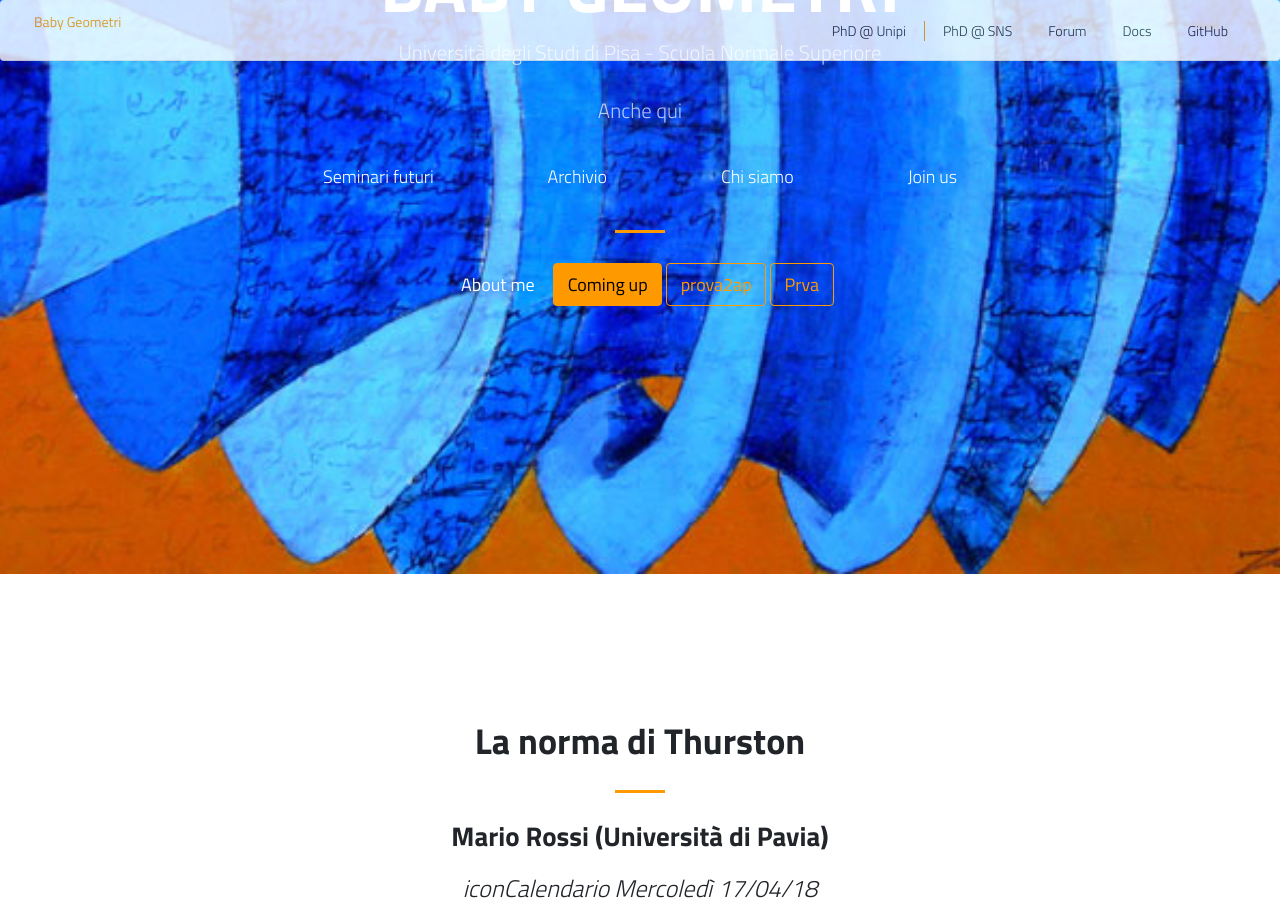
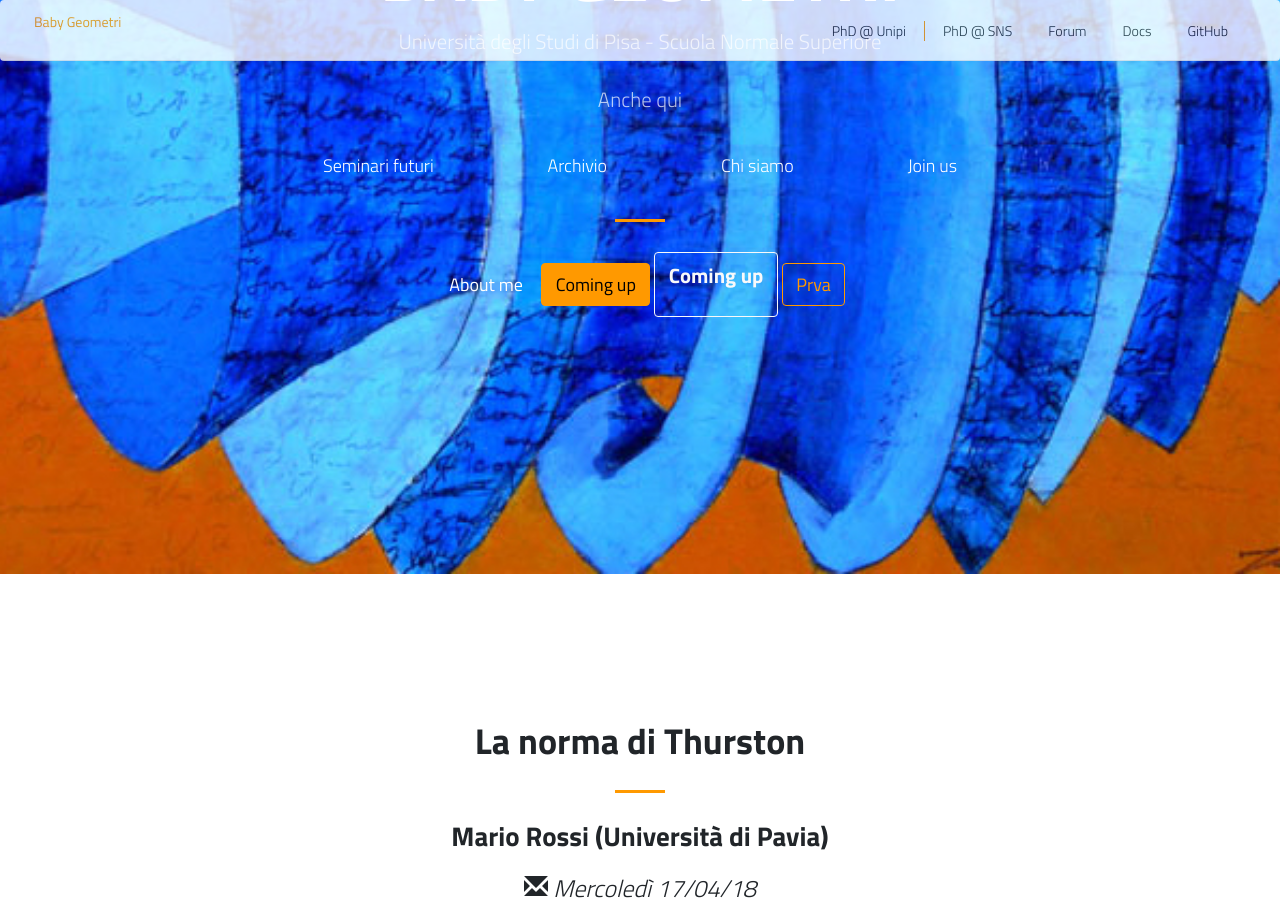
Before and after one commit to baby-geometri/baby-geometri.github.io, a Jekyll site: the page built from index.md, in a window 1280 px wide and 900 px high, scrolled down 326 px. Built offline with Jekyll 4.4.1, drawn with Linux system fonts in a browser that asks for light colours; nearby versions of some CDN libraries.

Commit message:
Update default.html

```diff
--- a/_layouts/default.html
+++ b/_layouts/default.html
@@ -57,7 +57,8 @@
         <hr>
  <a class="btn btn-outline-white wow fadeInDown waves-effect waves-light" style="visibility: visible; ">About me</a>
         <a class="btn btn-warning btn-xl js-scroll-trigger" href="#whitepaper">Coming up</a>
-        <a class="btn btn-outline-warning btn-xl js-scroll-trigger" href="#whitepaper">prova2ap</a>
+        <a class="btn btn-outline-light btn-xl js-scroll-trigger" href="#whitepaper"> <p class="font-weight-bold">Coming up</p>
+</a>
 	      <button type="button" class="btn btn-outline-warning" href="#whitepaper">Prva</button>
 
       </div>
@@ -84,7 +85,7 @@
       <div class="col-lg-8 mx-auto text-center">
 
 
-   <i style="font-size:24px" class="fa"> iconCalendario {{ site.data.content.whitepaper.when }} </i>
+   <i style="font-size:24px" class="fa"> <span class="glyphicon glyphicon-envelope"></span> {{ site.data.content.whitepaper.when }} </i>
 	<br>
    <i style="font-size:24px" class="fa">  icoOologio {{ site.data.content.whitepaper.time }} </i>
 	<br>
```
